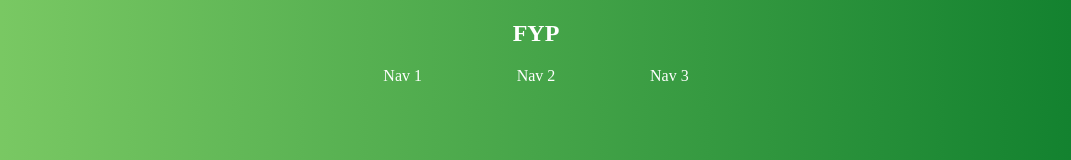
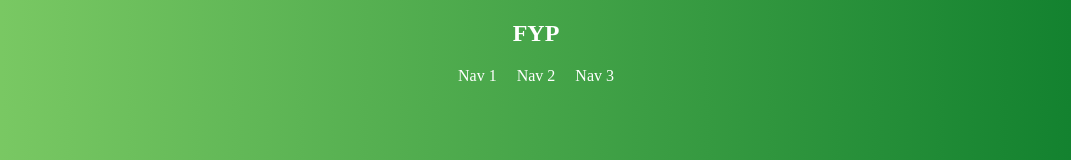
Before and after one commit to jamesmckayfyp/fyp, a Vue app in the folder fyp/: page / in a window 1280 px wide. Shown: the top 160 px of the page, without its empty margins (104-1175 px from the left). Built offline with nearby package versions, Linux system fonts and the light colour scheme.

Commit message:
Further LESS files added

```diff
--- a/fyp/src/less/main.less
+++ b/fyp/src/less/main.less
@@ -1,7 +1,13 @@
-// IMPORTS
+// LESS IMPORTS
 @import 'variables.less';
+@import 'mixins.less';
 
-body{
+// COMPONENT IMPORTS
+@import 'header.less';
+@import 'navigation.less';
+@import 'footer.less';
+
+body {
     margin: 0;
     display: flex;
     justify-content: center;
@@ -10,15 +16,3 @@ body{
     background-image: @bg-gradient;
     color: @text-colour;
 }
-#nav{
-    display: flex;
-    justify-content: space-around;
-    width: 400px;
-    margin: 20px 0;
-
-    a{
-        text-decoration: none;
-        text-align: center;
-        color: @text-colour;
-    }
-}
--- /dev/null
+++ b/fyp/src/less/navigation.less
@@ -0,0 +1,12 @@
+#nav {
+    display: flex;
+    justify-content: space-around;
+    gap: 20px;
+    margin: 20px 0;
+
+    a{
+        text-decoration: none;
+        text-align: center;
+        color: @text-colour;
+    }
+}
```
Also changed, not shown: fyp/src/less/footer.less (added), fyp/src/less/header.less (added), fyp/src/less/mixins.less (added).
